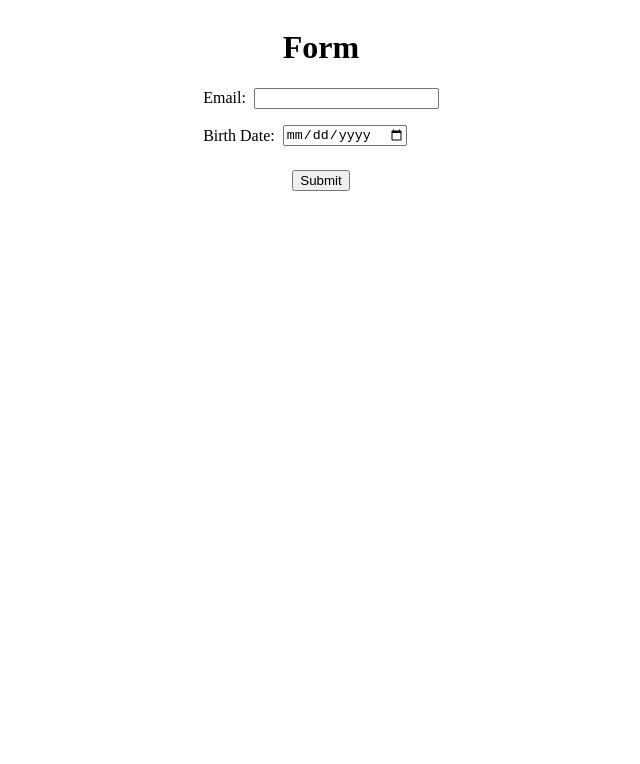
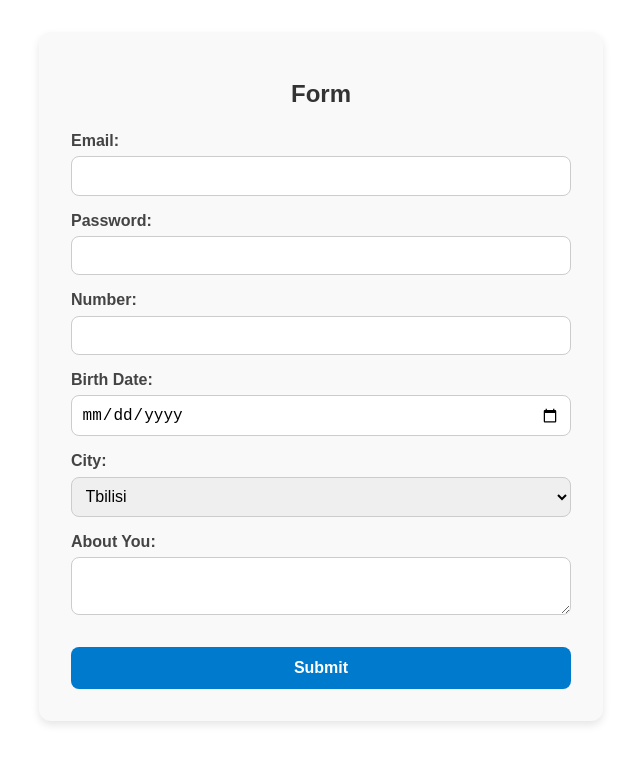
Before and after one commit to giorgikilosanidze/components-library, a website built with Vite: page index.html in a window 1280 px wide. Shown: the whole page, without its empty margins (319-959 px from the left). Built offline with nearby package versions, Linux system fonts and the light colour scheme.

Commit message:
added css and className functionality to form and finished it for now.

```diff
--- a/index.html
+++ b/index.html
@@ -1,10 +1,10 @@
-<!doctype html>
+<!DOCTYPE html>
 <html lang="en">
 	<head>
 		<meta charset="UTF-8" />
 		<link rel="icon" type="image/svg+xml" href="/vite.svg" />
 		<meta name="viewport" content="width=device-width, initial-scale=1.0" />
-    <title>Vite + TS</title>
+		<title>Libraries</title>
 	</head>
 	<body>
 		<div id="app"></div>
--- a/src/components/css/form.css
+++ b/src/components/css/form.css
@@ -1,26 +1,64 @@
 form {
-	display: flex;
-	flex-direction: column;
-	align-items: center;
-	width: 500px;
-	margin-inline: auto;
+	width: 100%;
+	max-width: 500px;
+	margin: 2rem auto;
+	padding: 2rem;
+	background-color: #f9f9f9;
+	border-radius: 12px;
+	box-shadow: 0 4px 8px rgba(0, 0, 0, 0.1);
+	font-family: Arial, sans-serif;
 }
 
-#content-wrapper {
-	display: flex;
-	flex-direction: column;
-	align-items: start;
-	gap: 16px;
+form h1 {
+	text-align: center;
+	margin-bottom: 1.5rem;
+	font-size: 1.5rem;
+	color: #333;
 }
 
 .wrapper {
+	margin-bottom: 1rem;
 	display: flex;
-	align-items: center;
-	justify-content: center;
-	gap: 8px;
+	flex-direction: column;
 }
 
-button {
-	margin-inline: auto;
-	margin-top: 8px;
+.wrapper label {
+	margin-bottom: 0.4rem;
+	font-weight: 600;
+	color: #444;
 }
+
+.wrapper input,
+.wrapper textarea,
+.wrapper select {
+	padding: 0.6rem;
+	border: 1px solid #ccc;
+	border-radius: 8px;
+	font-size: 1rem;
+	transition: border-color 0.3s ease;
+}
+
+.wrapper input:focus,
+.wrapper textarea:focus,
+.wrapper select:focus {
+	border-color: #007acc;
+	outline: none;
+}
+
+button[type='submit'] {
+	width: 100%;
+	padding: 0.75rem;
+	margin-top: 1rem;
+	background-color: #007acc;
+	color: #fff;
+	font-size: 1rem;
+	font-weight: bold;
+	border: none;
+	border-radius: 8px;
+	cursor: pointer;
+	transition: background-color 0.3s ease;
+}
+
+button[type='submit']:hover {
+	background-color: #005fa3;
+}
--- a/src/components/form.ts
+++ b/src/components/form.ts
@@ -19,16 +19,16 @@ type FormConfig = {
 export default class Form {
 	form = document.createElement('form');
 	config: FormConfig;
+	readonly cities = ['Tbilisi', 'Batumi', 'Kutaisi', 'Gori', 'Telavi'];
 
 	constructor(config: FormConfig) {
 		this.config = config;
-		this.formHandler();
 
 		this.config = Object.fromEntries(
 			Object.entries(config).sort(([, a], [, b]) => a.order - b.order)
 		) as FormConfig;
 
-		console.log(this.config);
+		this.formHandler();
 
 		Object.keys(this.config).forEach((key) => {
 			if (typeof (this as any)[key] === 'function') {
@@ -59,6 +59,10 @@ export default class Form {
 		textInput.type = 'text';
 		textInput.id = 'text-input';
 
+		this.config.textInput?.classNames.forEach((className) => {
+			textInput.classList.add(className);
+		});
+
 		if (this.config.textInput?.label) {
 			const label = document.createElement('label');
 			label.htmlFor = textInput.id;
@@ -79,6 +83,10 @@ export default class Form {
 
 		numberInput.type = 'number';
 		numberInput.id = 'number-input';
+
+		this.config.numberInput?.classNames.forEach((className) => {
+			numberInput.classList.add(className);
+		});
 
 		if (this.config.numberInput?.label) {
 			const label = document.createElement('label');
@@ -101,6 +109,10 @@ export default class Form {
 		passwordInput.type = 'password';
 		passwordInput.id = 'password-input';
 
+		this.config.passwordInput?.classNames.forEach((className) => {
+			passwordInput.classList.add(className);
+		});
+
 		if (this.config.passwordInput?.label) {
 			const label = document.createElement('label');
 			label.htmlFor = passwordInput.id;
@@ -122,6 +134,10 @@ export default class Form {
 		dateInput.type = 'date';
 		dateInput.id = 'date-input';
 
+		this.config.dateInput?.classNames.forEach((className) => {
+			dateInput.classList.add(className);
+		});
+
 		if (this.config.dateInput?.label) {
 			const label = document.createElement('label');
 			label.htmlFor = dateInput.id;
@@ -141,6 +157,10 @@ export default class Form {
 		wrapper.classList.add('wrapper');
 		textarea.id = 'textarea';
 
+		this.config.textarea?.classNames.forEach((className) => {
+			textarea.classList.add(className);
+		});
+
 		if (this.config.textarea?.label) {
 			const label = document.createElement('label');
 			label.htmlFor = textarea.id;
@@ -156,6 +176,16 @@ export default class Form {
 		const wrapper = document.createElement('div');
 		const select = document.createElement('select');
 		const contentWrapper = this.form.querySelector('#content-wrapper')!;
+
+		this.config.select?.classNames.forEach((className) => {
+			select.classList.add(className);
+		});
+
+		this.cities.forEach((city) => {
+			const option = document.createElement('option');
+			option.textContent = city;
+			select.appendChild(option);
+		});
 
 		wrapper.classList.add('wrapper');
 		select.id = 'select';
@@ -177,6 +207,10 @@ export default class Form {
 
 		submitBtn.type = 'submit';
 
+		this.config.submitBtn?.classNames.forEach((className) => {
+			submitBtn.classList.add(className);
+		});
+
 		submitBtn.textContent = this.config.submitBtn?.label
 			? this.config.submitBtn.label
 			: 'Submit';
--- a/src/main.ts
+++ b/src/main.ts
@@ -2,7 +2,11 @@ import './style.css';
 import Form from './components/form';
 
 new Form({
-	dateInput: { label: 'Birth Date', classNames: [], order: 2 },
+	dateInput: { label: 'Birth Date', classNames: [], order: 4 },
 	textInput: { label: 'Email', classNames: [], order: 1 },
-	submitBtn: { label: 'Submit', classNames: [], order: 3 },
+	submitBtn: { label: 'Submit', classNames: ['button', 'ss'], order: 7 },
+	passwordInput: { label: 'Password', classNames: [], order: 2 },
+	numberInput: { label: 'Number', classNames: [], order: 3 },
+	textarea: { label: 'About You', classNames: [], order: 6 },
+	select: { label: 'City', classNames: [], order: 5 },
 });
```
Lines whose indentation alone changed are shown as unchanged.
